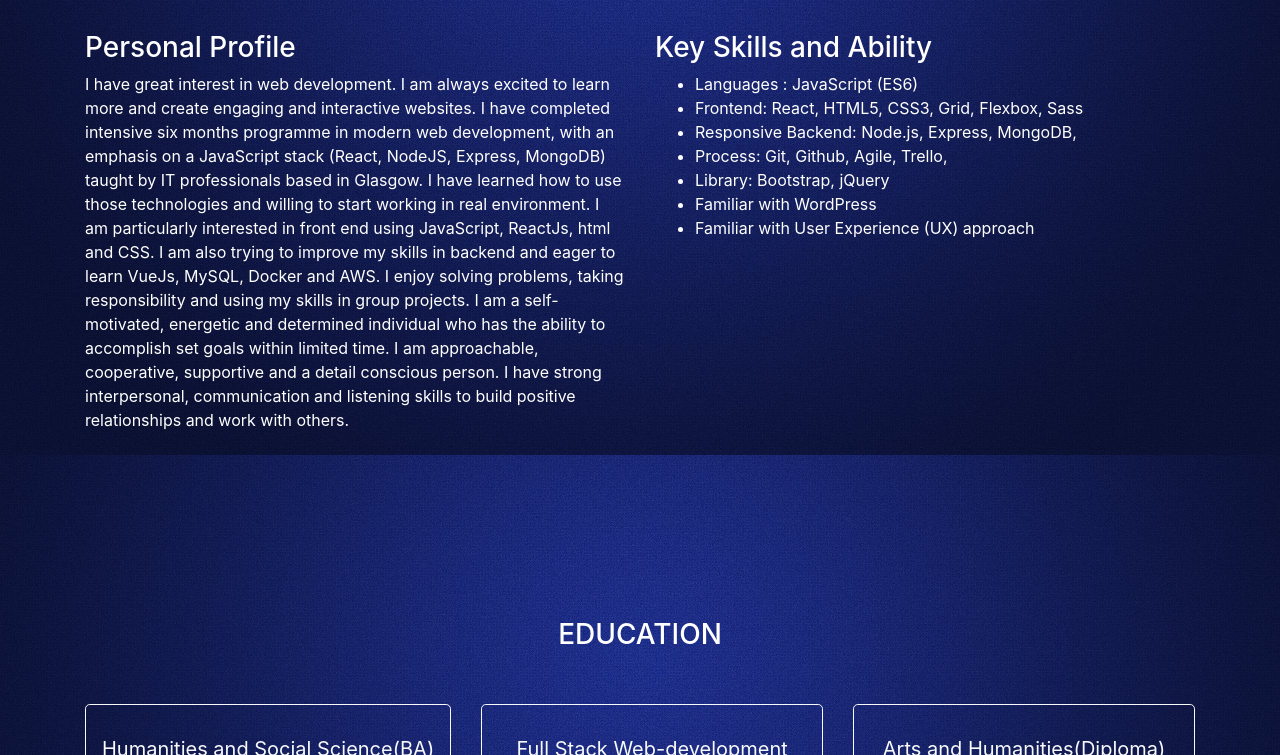
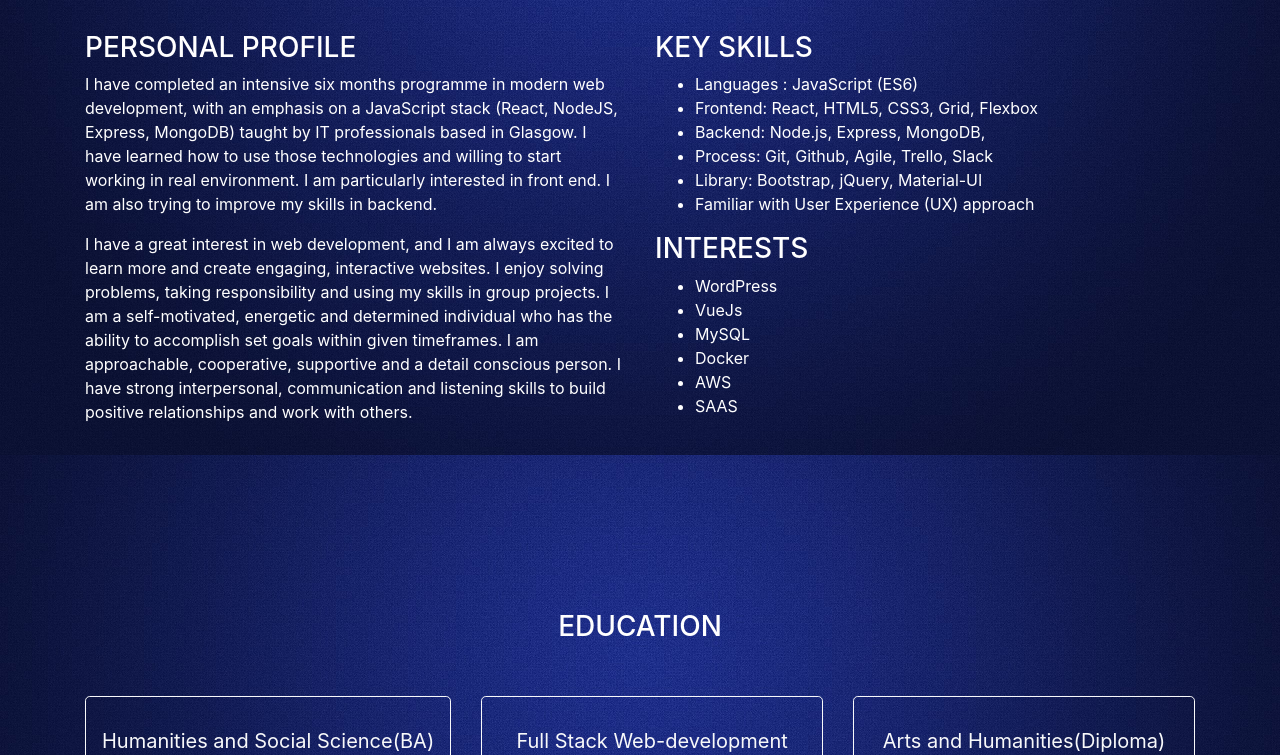
Before and after one commit to wonmaungthein/Portfolio, a website: page index.html in a window 1280 px wide. Shown: the part 345-1100 px from the top of the page. Drawn offline with nearby package versions, Linux system fonts and the light colour scheme.

Commit message:
changed profile discription

```diff
--- a/index.html
+++ b/index.html
@@ -43,14 +43,14 @@
 			<div class="collapse navbar-collapse justify-content-center" role="navigation" id="navbarMenue">
 				<ul class="navbar-nav justify-content-center  nav-pills ">
 					<li class="nav-item ">
-						<a href="#first-section" class="nav-link nav-item"> About
+						<a href="#Home" class="nav-link nav-item"> About
 						</a>
 					</li>
 					<li class="nav-item ">
-						<a href="#second-section" class="nav-link">Education</a>
+						<a href="#Education" class="nav-link">Education</a>
 					</li>
 					<li class="nav-item ">
-						<a href="#third-section " class="nav-link">Employment History</a>
+						<a href="#Employment " class="nav-link">Employment History</a>
 					</li>
 					<li class="nav-item ">
 						<a href="#fourth-section " class="nav-link"> Achievement
@@ -74,59 +74,73 @@
 				</ul>
 			</div>
 		</nav>
-		<section id="first-section">
+		<section id="Home">
 			<div class="container">
 				<div class="aboutMe">
 					<img class="logo" src="me.jpg" alt "myphoto"/>
-					<h2>Won Maung Thein</h2>
+					<h2>Won Maung Thein (BA)</h2>
 					<h3>Junior Web-developer</h3>
 				</div>
 				<div class="row profile-Skillscontainer">
 					<div class="col-sm Profile">
-						<h3>Personal Profile </h3>
+						<h3>PERSONAL PROFILE </h3>
 						<p>
-							I have great interest in web development. I am always excited to learn more and create engaging and interactive websites.
-							I have completed intensive six months programme in modern web development, with an emphasis on a JavaScript stack
-							(React, NodeJS, Express, MongoDB) taught by IT professionals based in Glasgow. I have learned how to use those technologies
-							and willing to start working in real environment. I am particularly interested in front end using JavaScript, ReactJs,
-							html and CSS. I am also trying to improve my skills in backend and eager to learn VueJs, MySQL, Docker and AWS. I
-							enjoy solving problems, taking responsibility and using my skills in group projects. I am a self-motivated, energetic
-							and determined individual who has the ability to accomplish set goals within limited time. I am approachable, cooperative,
-							supportive and a detail conscious person. I have strong interpersonal, communication and listening skills to build
-							positive relationships and work with others.
+							I have completed an intensive six months programme in modern web development, with an emphasis on a JavaScript stack (React,
+							NodeJS, Express, MongoDB) taught by IT professionals based in Glasgow. I have learned how to use those technologies
+							and willing to start working in real environment. I am particularly interested in front end. I am also trying to improve
+							my skills in backend.
+						</p>
+						<p>
+							I have a great interest in web development, and I am always excited to learn more and create engaging, interactive websites.
+							I enjoy solving problems, taking responsibility and using my skills in group projects. I am a self-motivated, energetic
+							and determined individual who has the ability to accomplish set goals within given timeframes. I am approachable,
+							cooperative, supportive and a detail conscious person. I have strong interpersonal, communication and listening skills
+							to build positive relationships and work with others.
 						</p>
 					</div>
 
 					<div class="col-sm Skills">
-						<h3>Key Skills and Ability</h3>
+						<h3>KEY SKILLS</h3>
 						<ul>
 							<li>
 								Languages : JavaScript (ES6)
 							</li>
 							<li>
-								Frontend: React, HTML5, CSS3, Grid, Flexbox, Sass
+								Frontend: React, HTML5, CSS3, Grid, Flexbox
 							</li>
 							<li>
-								Responsive Backend: Node.js, Express, MongoDB,
+								Backend: Node.js, Express, MongoDB,
 							</li>
 							<li>
-								Process: Git, Github, Agile, Trello,
+								Process: Git, Github, Agile, Trello, Slack
 							</li>
 							<li>
-								Library: Bootstrap, jQuery
-							</li>
-							<li>
-								Familiar with WordPress
+								Library: Bootstrap, jQuery, Material-UI
 							</li>
 							<li>
 								Familiar with User Experience (UX) approach
 							</li>
 						</ul>
+						<h3>INTERESTS </h3>
+						<ul>
+							<li>
+								WordPress
+							</li>
+							<li>
+								VueJs
+							</li>
+							<li>
+								MySQL
+							</li>
+							<li>Docker</li>
+							<li>AWS</li>
+							<li>SAAS</li>
+						</ul>
 					</div>
 				</div>
 			</div>
 		</section>
-		<section id="second-section">
+		<section id="Education">
 			<div class=" container">
 				<div class="row">
 					<div class="col-sm  text-center">
@@ -265,7 +279,7 @@
 				</div>
 			</div>
 		</section>
-		<section id="third-section">
+		<section id="Employment">
 			<div class="container">
 				<div class="row">
 					<div class="col-sm text-center">
--- a/style.css
+++ b/style.css
@@ -1,11 +1,11 @@
-#first-section {
+#Home {
   padding-top: 5%;
   margin-top: 8%;
   margin-bottom: 5%;
 }
 
 
-#second-section {
+#Education {
   /* background-color: rgb(44, 13, 182); */
   /* margin-top: 2%; */
   /* margin-bottom: 2%; */
@@ -15,7 +15,7 @@
   /* height: 800px; */
 }
 
-#third-section {
+#Employment {
   /* background-color: rgb(223, 20, 37); */
   /* margin-top: 2%; */
   /* margin-bottom: 2%; */
```
